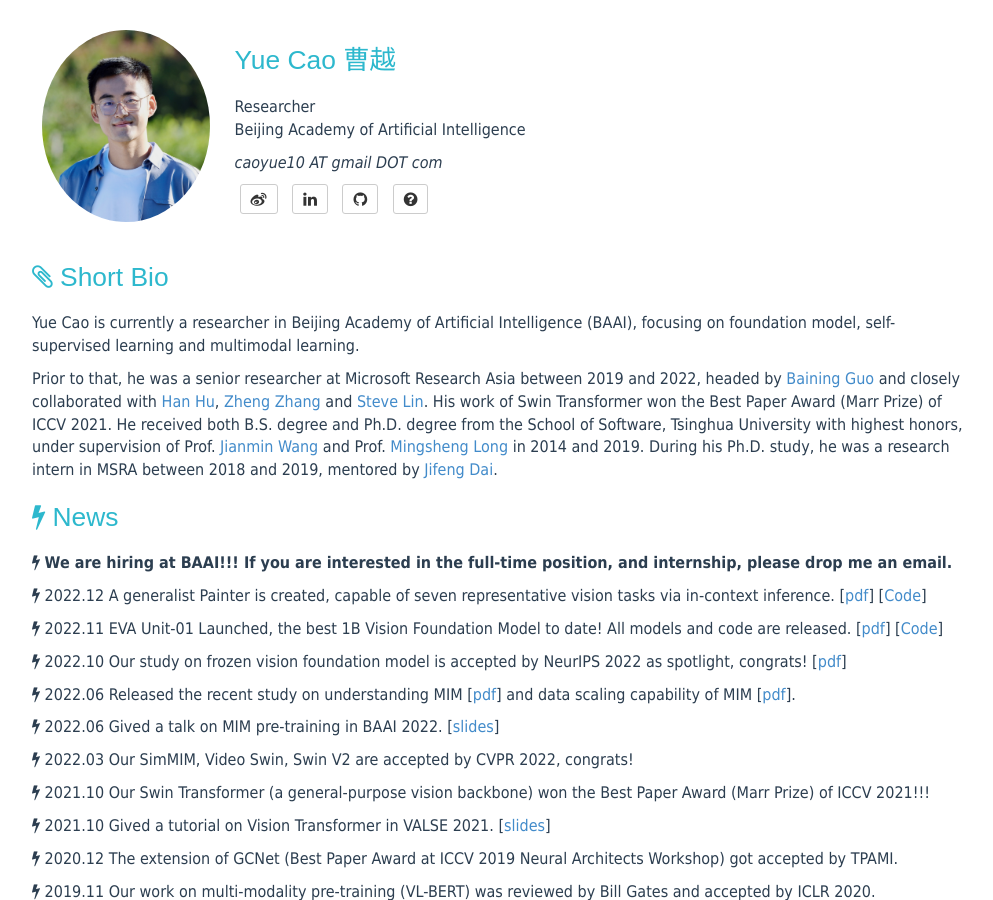
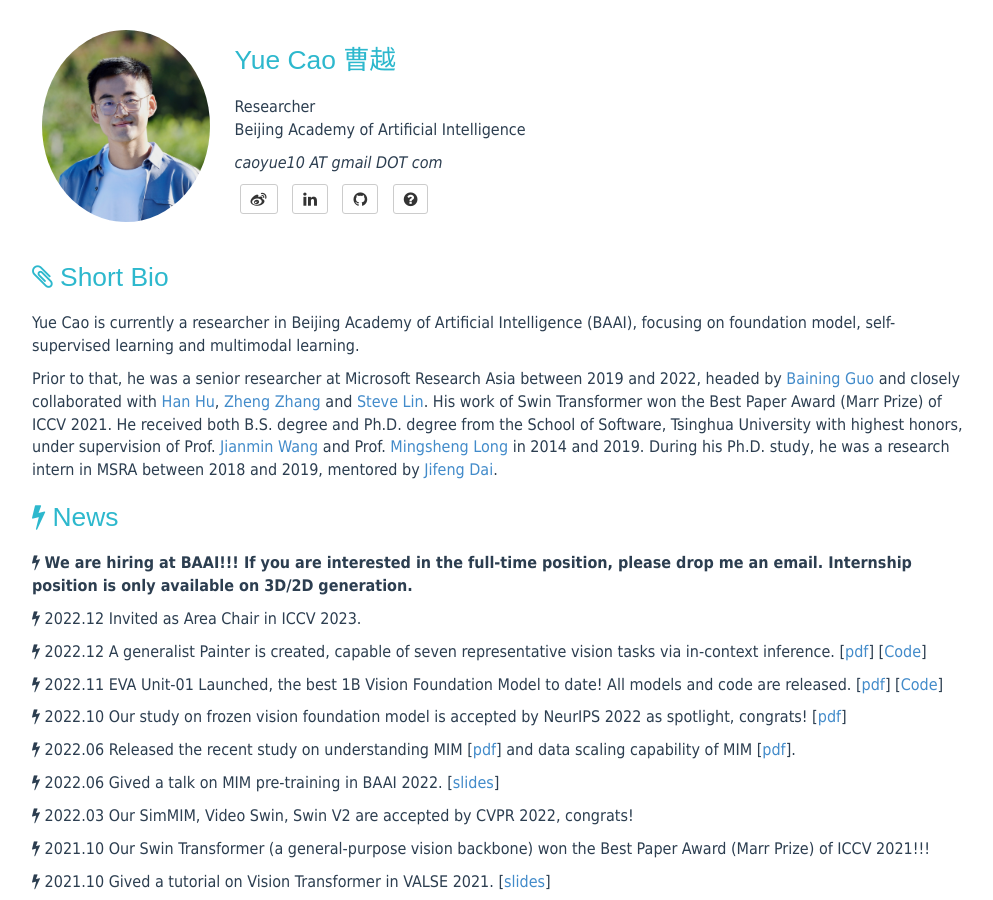
Before and after one commit to caoyue10/caoyue10.github.io, a Jekyll site: the page built from index.html, in a window 1280 px wide and 900 px high. Shown: the whole window, without its empty margins (138-1131 px from the left). Built offline with Jekyll 4.4.1, drawn with Linux system fonts in a browser that asks for light colours; the list of posts is cut into pages by our own code.

Commit message:
Update index.html

```diff
--- a/index.html
+++ b/index.html
@@ -22,7 +22,11 @@
     </header>
     <p>
     <i class="fa fa-bolt"></i>
-    <strong>We are hiring at BAAI!!! If you are interested in the full-time position, and internship, please drop me an email.</strong>
+    <strong>We are hiring at BAAI!!! If you are interested in the full-time position, please drop me an email. Internship position is only available on 3D/2D generation. </strong>
+    </p>
+    <p>
+    <i class="fa fa-bolt"></i>
+    2022.12 Invited as Area Chair in ICCV 2023.
     </p>
     <p>
     <i class="fa fa-bolt"></i>
```
